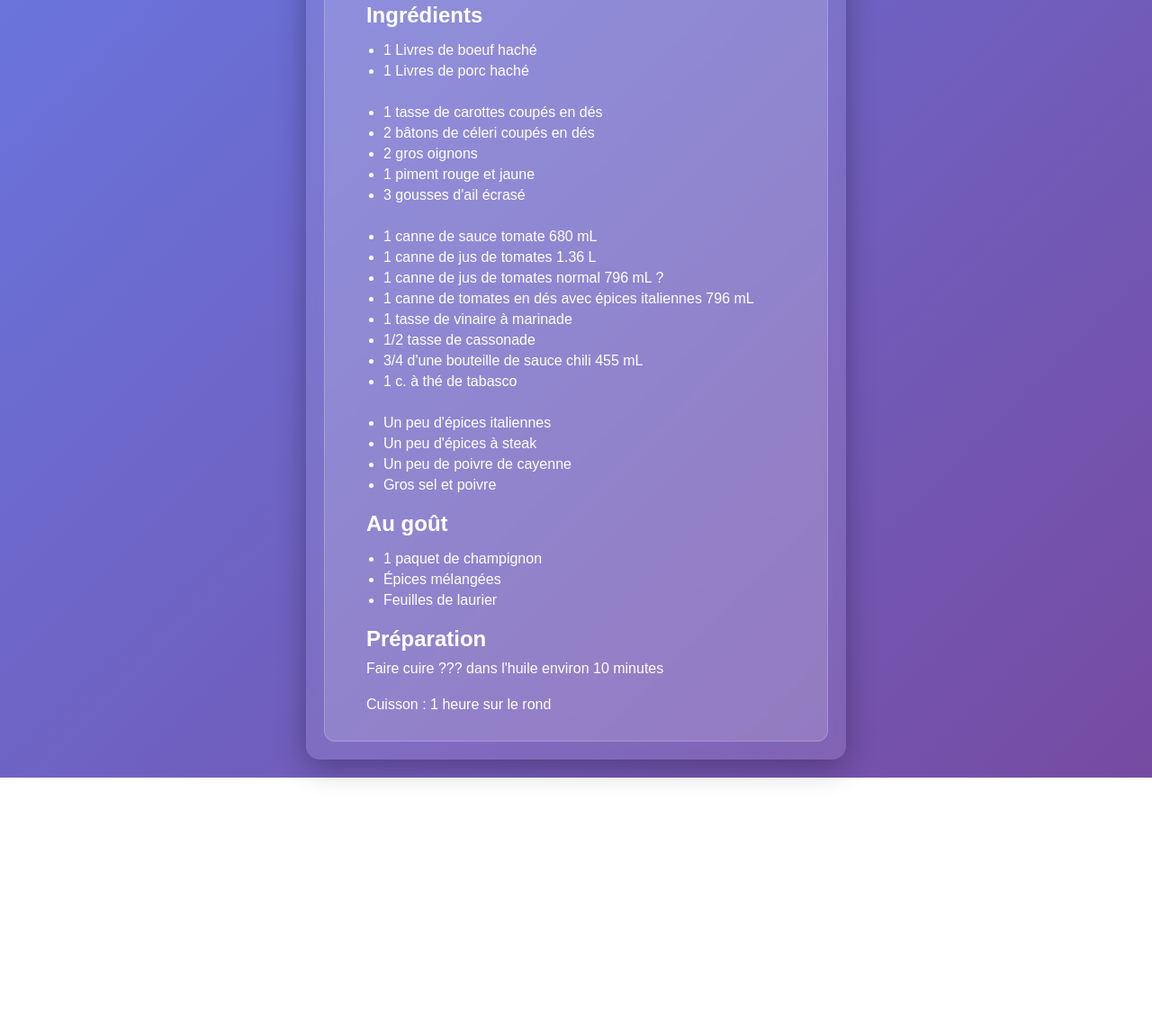
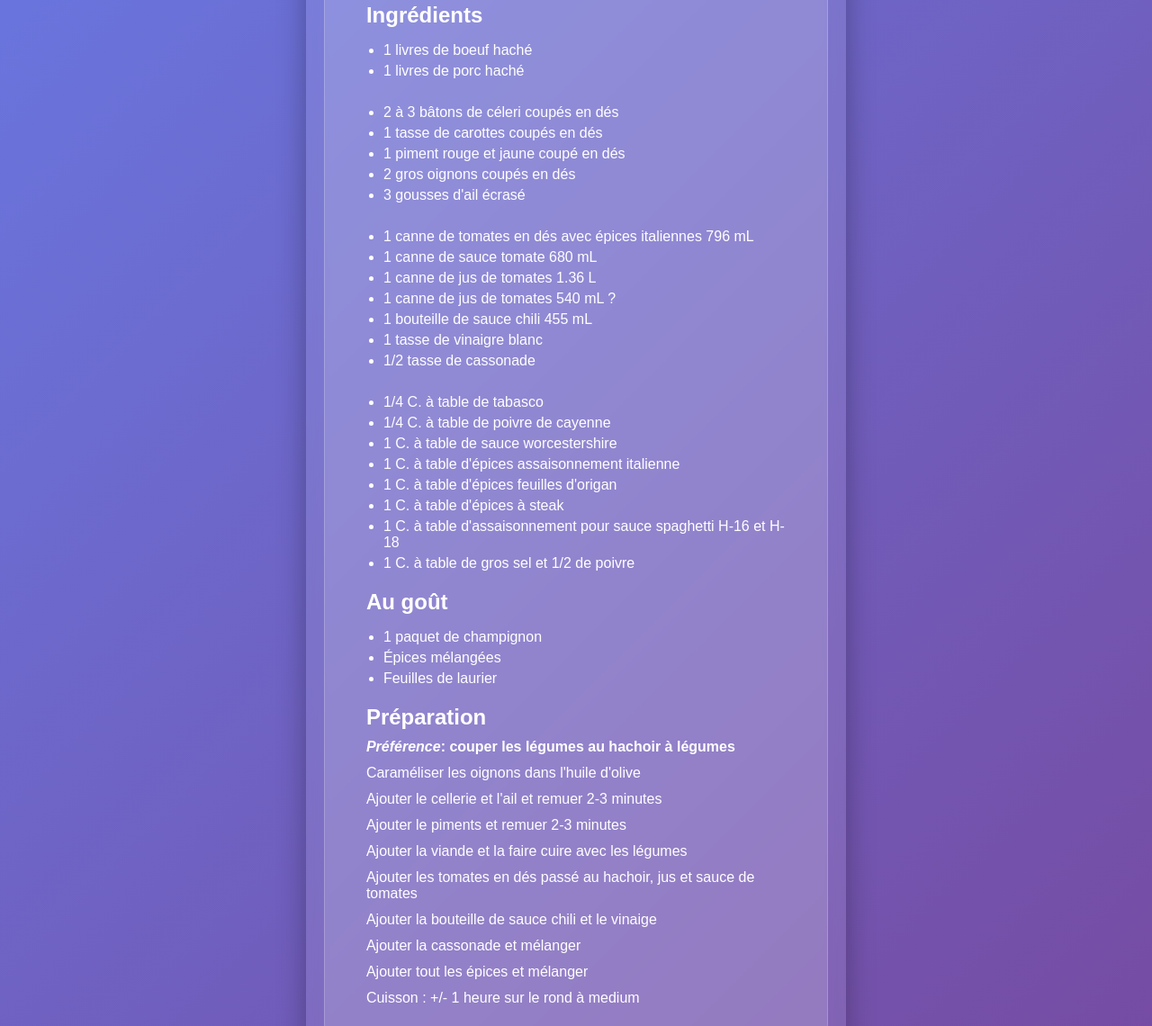
Before and after one commit to MikaHot/RecetteMika, a website: page Menu recipes/code/sauces/Sauce spag Ghislaine.html in a window 1280 px wide. Shown: the part 545-1685 px from the top of the page at 90% size. Before the commit the page ends 1409 px from the top, so only its background shows below. Drawn offline with Linux system fonts and the light colour scheme.

Commit message:
Correction of the recipes after having made it. DÉLICIEUX!!!

```diff
--- a/Menu recipes/code/sauces/Sauce spag Ghislaine.html
+++ b/Menu recipes/code/sauces/Sauce spag Ghislaine.html
@@ -80,28 +80,31 @@
                 <span>Ingrédients</span>
                 <ul style="margin-bottom:20px;margin-left:-20px;">
 
-                    <li>1 Livres de boeuf haché</li>
-                    <li>1 Livres de porc haché</li><br>
+                    <li>1 livres de boeuf haché</li>
+                    <li>1 livres de porc haché</li><br>
 
+                    <li>2 à 3 bâtons de céleri coupés en dés</li>
                     <li>1 tasse de carottes coupés en dés</li>
-                    <li>2 bâtons de céleri coupés en dés</li>
-                    <li>2 gros oignons</li>
-                    <li>1 piment rouge et jaune</li>
+                    <li>1 piment rouge et jaune coupé en dés</li>
+                    <li>2 gros oignons coupés en dés</li>
                     <li>3 gousses d'ail écrasé</li><br>
 
+                    <li>1 canne de tomates en dés avec épices italiennes 796 mL</li>
                     <li>1 canne de sauce tomate 680 mL</li>
                     <li>1 canne de jus de tomates 1.36 L</li>
-                    <li>1 canne de jus de tomates normal 796 mL ?</li>
-                    <li>1 canne de tomates en dés avec épices italiennes 796 mL</li>
-                    <li>1 tasse de vinaire à marinade</li>
-                    <li>1/2 tasse de cassonade</li>
-                    <li>3/4 d'une bouteille de sauce chili 455 mL</li>
-                    <li>1 c. à thé de tabasco</li><br>
+                    <li>1 canne de jus de tomates 540 mL ?</li>
+                    <li>1 bouteille de sauce chili 455 mL</li>
+                    <li>1 tasse de vinaigre blanc</li>
+                    <li>1/2 tasse de cassonade</li>  <br>
 
-                    <li>Un peu d'épices italiennes</li>
-                    <li>Un peu d'épices à steak</li>
-                    <li>Un peu de poivre de cayenne</li>
-                    <li>Gros sel et poivre</li></ul>
+                    <li>1/4 C. à table de tabasco</li>
+                    <li>1/4 C. à table de poivre de cayenne</li>
+                    <li>1 C. à table de sauce worcestershire</li>
+                    <li>1 C. à table d'épices assaisonnement italienne</li>
+                    <li>1 C. à table d'épices feuilles d'origan</li>
+                    <li>1 C. à table d'épices à steak</li>
+                    <li>1 C. à table d'assaisonnement pour sauce spaghetti H-16 et H-18</li>
+                    <li>1 C. à table de gros sel et 1/2 de poivre</li></ul>
 
                 <span>Au goût</span>
                 <ul style="margin-bottom:20px;margin-left:-20px;">
@@ -111,9 +114,16 @@
                 </ul>
 
 				<span>Préparation</span>
-				<p>Faire cuire ??? dans l'huile environ 10 minutes</p>
-				<p></p>
-				<p>Cuisson : 1 heure sur le rond</p>
+                <p><b><i>Préférence</i>: couper les légumes au hachoir à légumes</b></p>
+				<p>Caraméliser les oignons dans l'huile d'olive</p>
+				<p>Ajouter le cellerie et l'ail et remuer 2-3 minutes</p>
+                <p>Ajouter le piments et remuer 2-3 minutes</p>
+                <p>Ajouter la viande et la faire cuire avec les légumes</p>
+                <p>Ajouter les tomates en dés passé au hachoir, jus et sauce de tomates</p>
+                <p>Ajouter la bouteille de sauce chili et le vinaige</p>
+                <p>Ajouter la cassonade et mélanger</p>
+                <p>Ajouter tout les épices et mélanger</p>
+				<p>Cuisson : +/- 1 heure sur le rond à medium</p>
 			</div></div>
 		</a>
 
```
